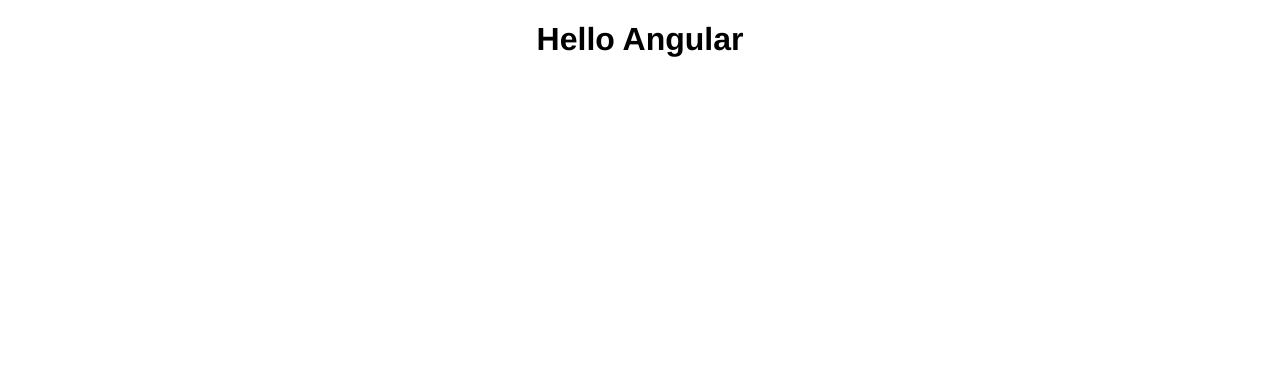
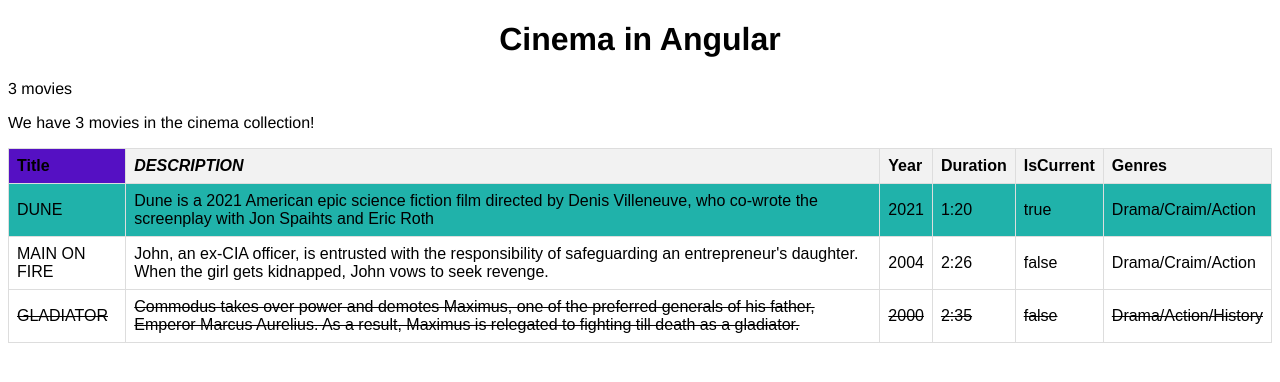
Before and after one commit to ITStepPV114/simple-todo-app, an Angular app: page / in a window 1280 px wide. Shown: the top 382 px of the page. Built offline with nearby package versions, Linux system fonts and the light colour scheme.

Commit message:
add binding properties and events

```diff
--- a/src/app/app/app.component.html
+++ b/src/app/app/app.component.html
@@ -1,4 +1,5 @@
-<h1>Hello Angular</h1>
+<h1>Cinema in Angular</h1>
+<app-movies></app-movies>
 <!-- <h2>Admin User</h2>
 <app-user-card></app-user-card>
 <h2>Manager User</h2>
--- a/src/app/movies/movies.component.css
+++ b/src/app/movies/movies.component.css
@@ -0,0 +1,29 @@
+table {
+    font-family: Arial, sans-serif;
+    border-collapse:  collapse;
+    width: 100%;
+}
+
+th, td {
+    border: 1px solid #dddddd;
+    text-align: left;
+    padding: 8px;
+
+
+}
+
+th {
+   background-color: #f2f2f2;
+}
+
+.headtable{
+    background-color: rgb(85, 16, 195);
+}
+
+.currentMovie{
+    background-color: lightseagreen;
+}
+
+.oldestMovie{
+    text-decoration: line-through;
+}
--- a/src/app/movies/movies.component.html
+++ b/src/app/movies/movies.component.html
@@ -1 +1,40 @@
-<p>movies works!</p>
+<!-- Directiva structure  *ngIf -->
+<!-- <div *ngIf="condition">Content to render when condition is true.</div> -->
+<!-- <ng-template [ngIf]="condition"><div>Content to render when condition is
+true.</div></ng-template> -->
+<p *ngIf="movies.length==0">No movies in the cinema yet!</p>
+<p *ngIf="movies.length!=0">{{movies.length}} {{movies.length==1 ? "movie" : "movies"}}</p>
+<!-- *ngIf="condition";else alseBlock  -->
+<p *ngIf="movies.length==0; else countBlock">No movies in the cinema yet!</p>
+<ng-template #countBlock>
+    <p>We have {{movies.length}} {{movies.length==1 ? "movie" : "movies"}} in the cinema collection!</p>
+</ng-template>
+
+
+
+<div class="card">
+    <table>
+        <tr>
+            <th [ngClass]="{'headtable':true}">Title</th>
+            <th [ngStyle]="{'font-style': 'italic','text-transform': 'uppercase'}">Description</th>
+            <th>Year</th>
+            <th>Duration</th>
+            <th>IsCurrent</th>
+            <th>Genres</th>
+        </tr>
+        <!-- <tr *ngFor="let m of movies" [ngClass]="{'currentMovie': m.isCurrent}"> -->
+        <tr *ngFor="let m of movies"
+         [class.currentMovie]="m.isCurrent==true"
+         [class.oldestMovie]="m.year<2003"
+         (click)="changeCurrentStatus(m)"
+         (dblclick)="deleteMovie(m)"
+         >
+            <td>{{ m.title| uppercase }}</td>
+            <td>{{ m.description }}</td>
+            <td>{{ m.year }}</td>
+            <td>{{ m.duration["hours"]}}:{{ m.duration.minutes}}</td>
+            <td>{{ m.isCurrent }}</td>
+            <td>{{ m.genres?.join("/") }}</td>
+        </tr>
+    </table>
+</div>
--- a/src/app/movies/movies.component.ts
+++ b/src/app/movies/movies.component.ts
@@ -7,6 +7,7 @@
   styleUrls: ['./movies.component.css']
 })
 export class MoviesComponent {
+
   movies: IMovie[] = [
     {
       title: "Dune",
@@ -21,7 +22,7 @@
       description: "John, an ex-CIA officer, is entrusted with the responsibility of safeguarding an entrepreneur's daughter. When the girl gets kidnapped, John vows to seek revenge.",
       year: 2004,
       duration: { hours: 2, minutes: 26 },
-      isCurrent: true,
+      isCurrent: false,
       genres: ["Drama", "Craim", "Action"]
     },
     {
@@ -29,10 +30,19 @@
       description: "Commodus takes over power and demotes Maximus, one of the preferred generals of his father, Emperor Marcus Aurelius. As a result, Maximus is relegated to fighting till death as a gladiator.",
       year: 2000,
       duration: { hours: 2, minutes: 35 },
-      isCurrent: true,
+      isCurrent: false,
       genres: ["Drama", "Action","History"]
     }
+  ];
+    //methods
+    changeCurrentStatus(movie:IMovie):void{
+      movie.isCurrent=!movie.isCurrent;
+    }
 
-  ];
+    deleteMovie(movie: IMovie):void{
+      let index=this.movies.indexOf(movie);
+      this.movies.splice(index,1);
+    }
+
 
 }
```
